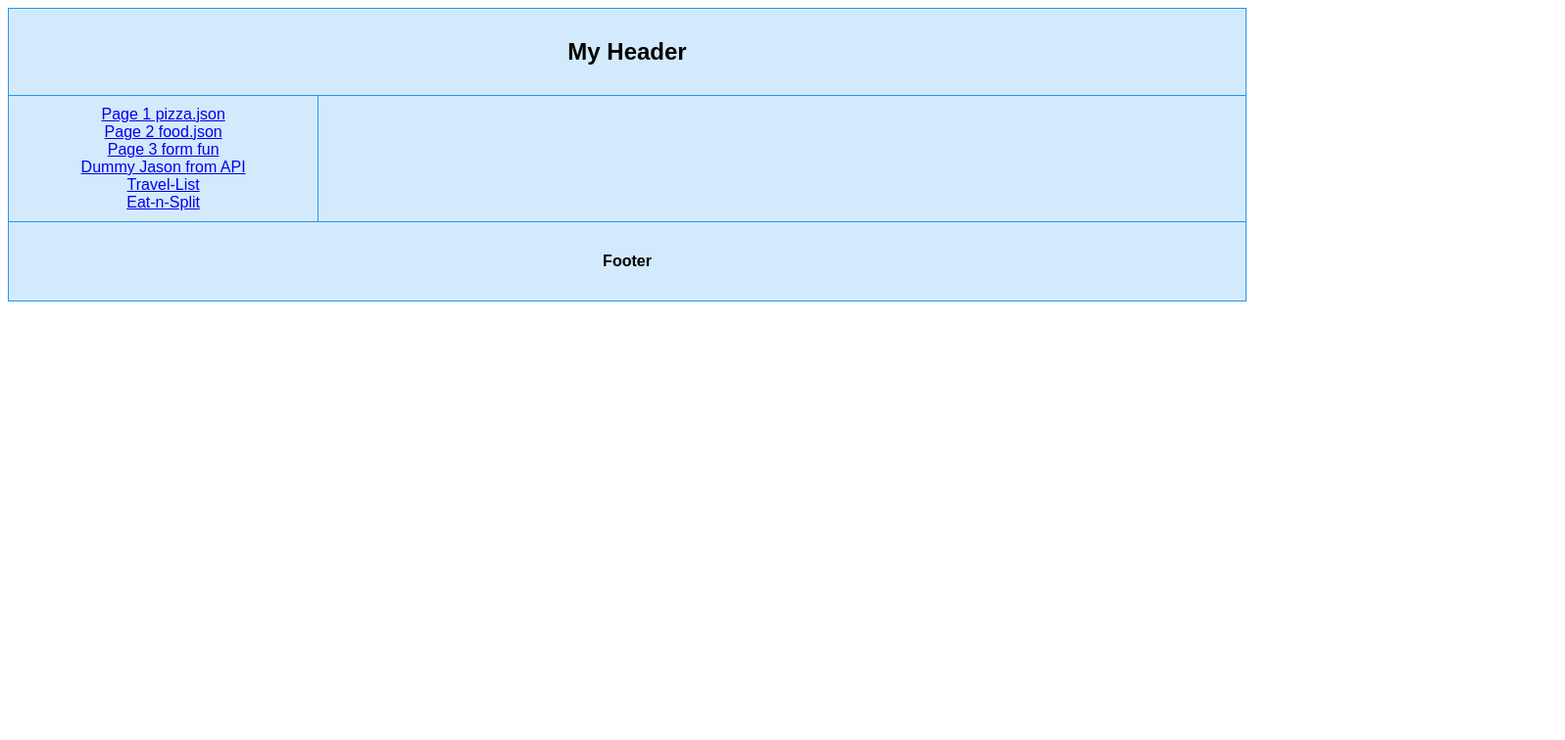
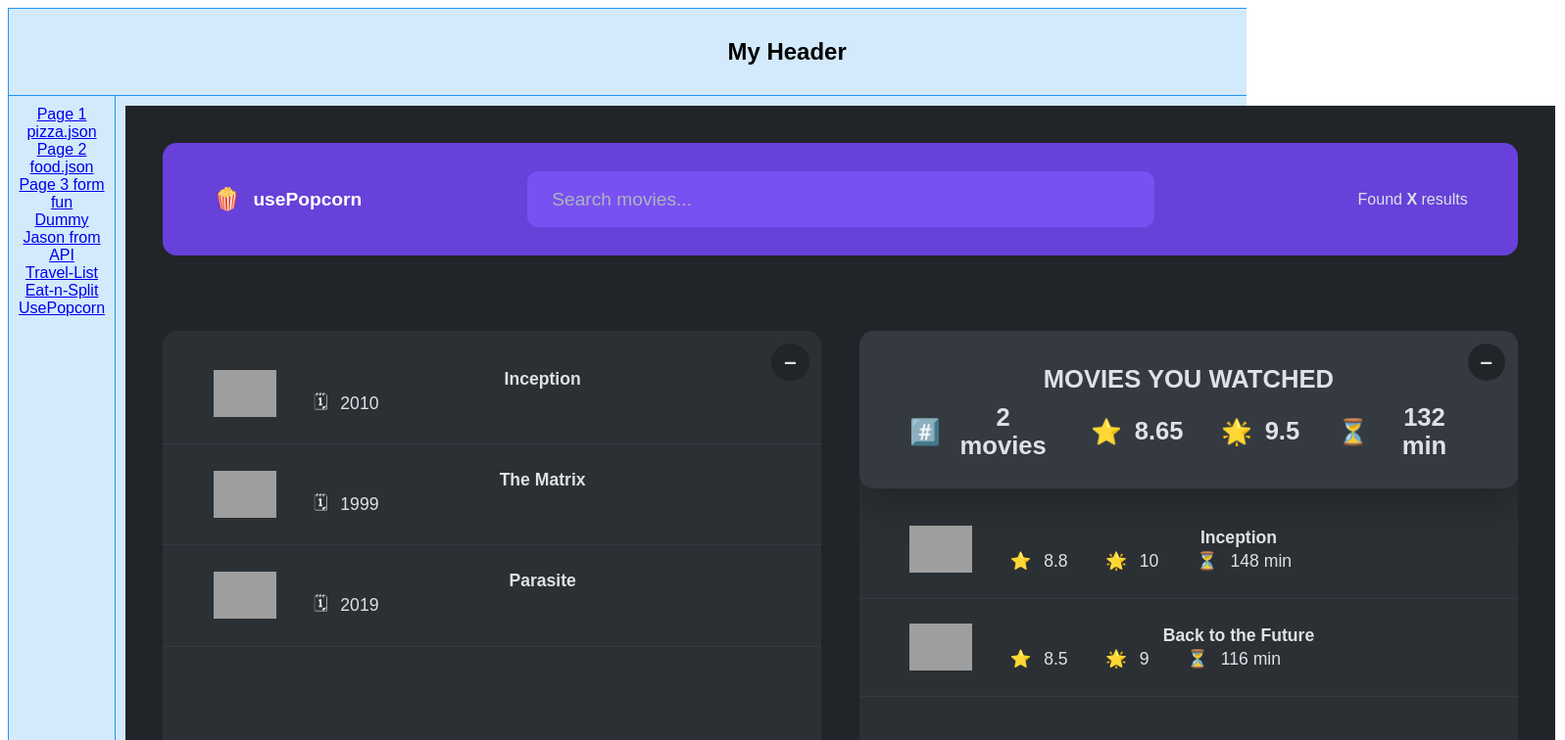
Before and after one commit to wuztb/code-sandbox-react-alpha, a React (Create React App) app: page /usepopcorn in a window 1280 px wide. Shown: the top 756 px of the page at 98% size, 1597 px wide, since content can reach past the window. Built offline with nearby package versions, Linux system fonts and the light colour scheme; grey boxes are pictures that could not be loaded.

Commit message:
splitting components popcorn

```diff
--- a/src/App.js
+++ b/src/App.js
@@ -4,6 +4,7 @@ import PizzaList from "./pages/PizzaList";
 import DummyJson from "./pages/DummyJson";
 import AppTravelList from "./pages/travel-list/AppTravelList";
 import AppEatNSplit from "./pages/eat-n-split/AppEatNSplit";
+import AppUsePopcorn from "./pages/usepopcorn/AppUsePopcorn";
 import { BrowserRouter as Router, Route, Routes, Link } from "react-router-dom";
 import "./styles.css";
 
@@ -26,6 +27,8 @@ export default function App() {
           <a href="pageTravelList">Travel-List</a>
           <br />
           <a href="pageEatNSplit">Eat-n-Split</a>
+          <br />
+          <a href="usepopcorn">UsePopcorn</a>
         </div>
         <div className="content">
           <Router>
@@ -36,6 +39,7 @@ export default function App() {
               <Route path="pageDummyJson" element={<DummyJson />} />
               <Route path="pageTravelList" element={<AppTravelList />} />
               <Route path="pageEatNSplit" element={<AppEatNSplit />} />
+              <Route path="usepopcorn" element={<AppUsePopcorn />} />
             </Routes>
           </Router>
         </div>
--- a/src/pages/usepopcorn/AppUsePopcorn.js
+++ b/src/pages/usepopcorn/AppUsePopcorn.js
@@ -1,4 +1,5 @@
 import { useState } from "react";
+import "./styles.css";
 
 const tempMovieData = [
   {
@@ -52,20 +53,22 @@ const average = (arr) =>
 
 export default function AppUsePopcorn() {
   return (
-    <>
+    <div className="usepopcorn-container">
       <NavBar />
-      <Main />
-    </>
+      <main className="main">
+        <Main />
+      </main>
+    </div>
   );
 }
 
 function NavBar() {
   return (
-    <>
+    <nav className="nav-bar">
       <Logo />
       <Search />
       <NumResults />
-    </>
+    </nav>
   );
 }
 
@@ -90,29 +93,52 @@ function Search() {
   );
 }
 
-function NumResults({ movies }) {
+function NumResults() {
   return (
     <p className="num-results">
-      Found <strong>{movies.length}</strong> results
+      Found <strong>X</strong> results
     </p>
   );
 }
 
-function Main() {}
+function Main() {
+  return (
+    <main className="main">
+      <ListBox />
+      <WatchedBox />
+    </main>
+  );
+}
 
-function MovieList({ movies, onSelectMovie }) {
+function ListBox() {
+  const [isOpen1, setIsOpen1] = useState(true);
   return (
-    <ul className="list list-movies">
+    <div className="box">
+      <button
+        className="btn-toggle"
+        onClick={() => setIsOpen1((open) => !open)}
+      >
+        {isOpen1 ? "–" : "+"}
+      </button>
+      {isOpen1 && <MovieList />}
+    </div>
+  );
+}
+
+function MovieList() {
+  const [movies, setMovies] = useState(tempMovieData);
+  return (
+    <ul className="list">
       {movies?.map((movie) => (
-        <Movie onSelectMovie={onSelectMovie} movie={movie} key={movie.imdbID} />
+        <Movie movie={movie} key={movie.imdbID} />
       ))}
     </ul>
   );
 }
 
-function Movie({ movie, onSelectMovie }) {
+function Movie({ movie }) {
   return (
-    <li onClick={() => onSelectMovie(movie.imdbID)} key={movie.imdbID}>
+    <li key={movie.imdbID}>
       <img src={movie.Poster} alt={`${movie.Title} poster`} />
       <h3>{movie.Title}</h3>
       <div>
@@ -124,3 +150,87 @@ function Movie({ movie, onSelectMovie }) {
     </li>
   );
 }
+
+function WatchedBox() {
+  const [watched, setWatched] = useState(tempWatchedData);
+  const [isOpen2, setIsOpen2] = useState(true);
+
+  return (
+    <div className="box">
+      <button
+        className="btn-toggle"
+        onClick={() => setIsOpen2((open) => !open)}
+      >
+        {isOpen2 ? "–" : "+"}
+      </button>
+      {isOpen2 && (
+        <>
+          <WatchedSummary watched={watched} />
+          <WatchedMovieList watched={watched} />
+        </>
+      )}
+    </div>
+  );
+}
+
+function WatchedSummary({ watched }) {
+  const avgImdbRating = average(watched.map((movie) => movie.imdbRating));
+  const avgUserRating = average(watched.map((movie) => movie.userRating));
+  const avgRuntime = average(watched.map((movie) => movie.runtime));
+  return (
+    <div className="summary">
+      <h2>Movies you watched</h2>
+      <div>
+        <p>
+          <span>#️⃣</span>
+          <span>{watched.length} movies</span>
+        </p>
+        <p>
+          <span>⭐️</span>
+          <span>{avgImdbRating}</span>
+        </p>
+        <p>
+          <span>🌟</span>
+          <span>{avgUserRating}</span>
+        </p>
+        <p>
+          <span>⏳</span>
+          <span>{avgRuntime} min</span>
+        </p>
+      </div>
+    </div>
+  );
+}
+
+function WatchedMovieList({ watched }) {
+  return (
+    <ul className="list">
+      {watched.map((movie) => (
+        <WatchedMovie movie={movie} key={movie.imdbID} />
+      ))}
+    </ul>
+  );
+}
+
+function WatchedMovie({ movie }) {
+  return (
+    <li key={movie.imdbID}>
+      <img src={movie.Poster} alt={`${movie.Title} poster`} />
+      <h3>{movie.Title}</h3>
+      <div>
+        <p>
+          <span>⭐️</span>
+          <span>{movie.imdbRating}</span>
+        </p>
+        <p>
+          <span>🌟</span>
+          <span>{movie.userRating}</span>
+        </p>
+        <p>
+          <span>⏳</span>
+          <span>{movie.runtime} min</span>
+        </p>
+      </div>
+    </li>
+  );
+}
--- /dev/null
+++ b/src/pages/usepopcorn/styles.css
@@ -0,0 +1,329 @@
+.usepopcorn-container {
+  --color-primary: #6741d9;
+  --color-primary-light: #7950f2;
+  --color-text: #dee2e6;
+  --color-text-dark: #adb5bd;
+  --color-background-100: #343a40;
+  --color-background-500: #2b3035;
+  --color-background-900: #212529;
+  --color-red: #fa5252;
+  --color-red-dark: #e03131;
+
+  color: var(--color-text);
+  background-color: var(--color-background-900);
+  padding: 2.4rem;
+}
+
+.usepopcorn-container * {
+  margin: 0;
+  padding: 0;
+  box-sizing: border-box;
+}
+
+.usepopcorn-container .nav-bar {
+  display: grid;
+  grid-template-columns: 1fr 1fr 1fr;
+  align-items: center;
+  height: 7.2rem;
+  padding: 0 3.2rem;
+  background-color: var(--color-primary);
+  border-radius: 0.9rem;
+}
+
+.usepopcorn-container .main {
+  margin-top: 2.4rem;
+  height: calc(100vh - 7.2rem - 3 * 2.4rem);
+  display: flex;
+  gap: 2.4rem;
+  justify-content: center;
+}
+
+.usepopcorn-container .box {
+  width: 42rem;
+  max-width: 42rem;
+  background-color: var(--color-background-500);
+  border-radius: 0.9rem;
+  overflow: scroll;
+  position: relative;
+}
+
+.usepopcorn-container .loader {
+  text-align: center;
+  text-transform: uppercase;
+  font-size: 2rem;
+  font-weight: 600;
+  margin: 4.8rem;
+}
+
+.usepopcorn-container .error {
+  text-align: center;
+  font-size: 2rem;
+  padding: 4.8rem;
+}
+
+/* ******* */
+
+.usepopcorn-container .logo {
+  display: flex;
+  align-items: center;
+  gap: 0.8rem;
+}
+
+.usepopcorn-container .logo span {
+  font-size: 1.4rem;
+}
+
+.usepopcorn-container .logo h1 {
+  font-size: 1.2rem;
+  font-weight: 600;
+  color: #fff;
+}
+
+.usepopcorn-container .search {
+  justify-self: center;
+  border: none;
+  padding: 1.1rem 1.6rem;
+  font-size: 1.2rem;
+  border-radius: 0.7rem;
+  width: 40rem;
+  transition: all 0.3s;
+  color: var(--color-text);
+
+  /* background-color: var(--color-background-900); */
+  background-color: var(--color-primary-light);
+}
+
+.usepopcorn-container .search::placeholder {
+  color: var(--color-text-dark);
+}
+
+.usepopcorn-container .search:focus {
+  outline: none;
+  box-shadow: 0 2.4rem 2.4rem rgba(0, 0, 0, 0.1);
+  transform: translateY(-2px);
+}
+
+.usepopcorn-container .num-results {
+  justify-self: end;
+  font-size: 1rem;
+}
+
+.usepopcorn-container .btn-toggle {
+  position: absolute;
+  top: 0.8rem;
+  right: 0.8rem;
+  height: 2.4rem;
+  aspect-ratio: 1;
+  border-radius: 50%;
+  border: none;
+  background-color: var(--color-background-900);
+  color: var(--color-text);
+  font-size: 1.4rem;
+  font-weight: bold;
+  cursor: pointer;
+  z-index: 999;
+}
+
+.usepopcorn-container .list {
+  list-style: none;
+  padding: 0.8rem 0;
+  overflow: scroll;
+}
+
+.usepopcorn-container .list-watched {
+  height: calc(100% - 9rem);
+}
+
+.usepopcorn-container .list li {
+  position: relative;
+  display: grid;
+  grid-template-columns: 4rem 1fr;
+  grid-template-rows: auto auto;
+  column-gap: 2.4rem;
+  font-size: 1.1rem;
+  align-items: center;
+
+  padding: 1.6rem 3.2rem;
+  border-bottom: 1px solid var(--color-background-100);
+}
+
+.usepopcorn-container .list.list-movies li {
+  cursor: pointer;
+  transition: all 0.3s;
+}
+
+.usepopcorn-container .list.list-movies li:hover {
+  background-color: var(--color-background-100);
+}
+
+.usepopcorn-container .list img {
+  width: 100%;
+  grid-row: 1 / -1;
+}
+
+.usepopcorn-container .list h3 {
+  font-size: 1.1rem;
+}
+
+.usepopcorn-container .list div {
+  display: flex;
+  align-items: center;
+  gap: 2.4rem;
+}
+
+.usepopcorn-container .list p {
+  display: flex;
+  align-items: center;
+  gap: 0.8rem;
+}
+
+.usepopcorn-container .btn-delete {
+  position: absolute;
+  right: 2.4rem;
+
+  height: 1.8rem;
+  aspect-ratio: 1;
+  border-radius: 50%;
+  border: none;
+  background-color: var(--color-red);
+  color: var(--color-background-900);
+  font-size: 0.9rem;
+  font-weight: bold;
+  cursor: pointer;
+  transition: all 0.3s;
+}
+
+.usepopcorn-container .btn-delete:hover {
+  background-color: var(--color-red-dark);
+}
+
+/* ******* */
+
+.usepopcorn-container .summary {
+  padding: 2.2rem 3.2rem 1.8rem 3.2rem;
+  border-radius: 0.9rem;
+  background-color: var(--color-background-100);
+  box-shadow: 0 1.2rem 2.4rem rgba(0, 0, 0, 0.2);
+}
+
+.usepopcorn-container .summary h2 {
+  text-transform: uppercase;
+  font-size: 1.6rem;
+  margin-bottom: 0.6rem;
+}
+
+.usepopcorn-container .summary div {
+  display: flex;
+  align-items: center;
+  gap: 2.4rem;
+  font-size: 1.6rem;
+  font-weight: 600;
+}
+
+.usepopcorn-container .summary p {
+  display: flex;
+  align-items: center;
+  gap: 0.8rem;
+}
+
+/* ******* */
+
+.usepopcorn-container .details {
+  line-height: 1.4;
+  font-size: 1.4rem;
+}
+
+.usepopcorn-container .details header {
+  display: flex;
+}
+
+.usepopcorn-container .details section {
+  padding: 4rem;
+  display: flex;
+  flex-direction: column;
+  gap: 1.6rem;
+}
+
+.usepopcorn-container .details img {
+  width: 33%;
+}
+
+.usepopcorn-container .details-overview {
+  width: 100%;
+  padding: 2.4rem 3rem;
+  background-color: var(--color-background-100);
+  display: flex;
+  flex-direction: column;
+  gap: 1.4rem;
+}
+
+.usepopcorn-container .details-overview h2 {
+  font-size: 2.4rem;
+  margin-bottom: 0.4rem;
+  line-height: 1.1;
+}
+
+.usepopcorn-container .details-overview p {
+  display: flex;
+  align-items: center;
+  gap: 0.8rem;
+}
+
+.usepopcorn-container .rating {
+  background-color: var(--color-background-100);
+  border-radius: 0.9rem;
+  padding: 2rem 2.4rem;
+  margin-bottom: 0.8rem;
+  font-weight: 600;
+  display: flex;
+  flex-direction: column;
+  gap: 2.4rem;
+}
+
+.usepopcorn-container .btn-add {
+  background-color: var(--color-primary);
+  color: var(--color-text);
+  border: none;
+  border-radius: 10rem;
+  font-size: 1.4rem;
+  padding: 1rem;
+  font-weight: bold;
+  cursor: pointer;
+  transition: all 0.3s;
+}
+
+.usepopcorn-container .btn-add:hover {
+  background-color: var(--color-primary-light);
+}
+
+.usepopcorn-container .seconds {
+  background-color: var(--color-background-100);
+  width: 8rem;
+  border-radius: 10rem;
+  font-weight: 600;
+  text-align: center;
+  padding: 0.4rem;
+  margin-top: 2.4rem;
+}
+
+.usepopcorn-container .btn-back {
+  position: absolute;
+  top: 0.6rem;
+  left: 0.6rem;
+  height: 3.2rem;
+  aspect-ratio: 1;
+  border-radius: 50%;
+  border: none;
+  /* background-color: var(--color-text); */
+  background-color: #fff;
+  color: var(--color-background-500);
+  box-shadow: 0 8px 20px rgba(0, 0, 0, 0.8);
+  font-family: sans-serif;
+  font-size: 2.4rem;
+  font-weight: bold;
+  cursor: pointer;
+  z-index: 999;
+  display: flex;
+  align-items: center;
+  justify-content: center;
+}
```
